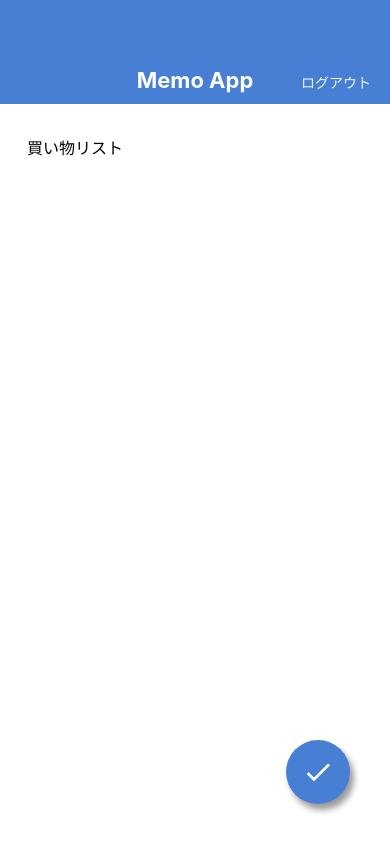
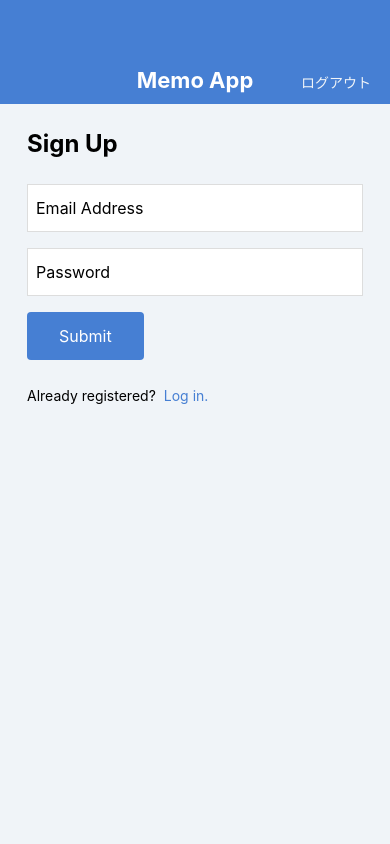
Before and after one commit to ryochin3/MemoApp, a React Native app: screen / in a window 390 px wide. Built offline with nearby package versions, Linux system fonts and the light colour scheme.

Commit message:
Create LogInScreen and SignUpScreen

```diff
--- a/App.jsx
+++ b/App.jsx
@@ -2,11 +2,13 @@
 
 // import MemoListScreen from './src/screens/MemoListScreen';
 // import MemoDetailScreen from './src/screens/MemoDetailScreen';
-import MemoEditScreen from './src/screens/MemoEditScreen';
+// import MemoEditScreen from './src/screens/MemoEditScreen';
 // import MemoCreateScreen from './src/screens/MemoCreateScreen';
+// import LogInScreen from './src/screens/LogInScreen';
+import SignUpScreen from './src/screens/SignUpScreen';
 
 export default function App() {
   return (
-    <MemoEditScreen />
+    <SignUpScreen />
   );
 }
--- /dev/null
+++ b/src/components/Button.jsx
@@ -0,0 +1,34 @@
+import React from 'react';
+import {
+  View, Text, StyleSheet,
+} from 'react-native';
+import { string } from 'prop-types';
+
+export default function Button(props) {
+  const { label } = props;
+  return (
+    <View style={styles.buttonContainer}>
+      <Text style={styles.buttonLabel}>{label}</Text>
+    </View>
+  );
+}
+
+Button.propTypes = {
+  label: string.isRequired,
+};
+
+const styles = StyleSheet.create({
+  buttonContainer: {
+    backgroundColor: '#467fd3',
+    borderRadius: 4,
+    alignSelf: 'flex-start',
+    marginBottom: 24,
+  },
+  buttonLabel: {
+    fontSize: 16,
+    lineHeight: 32,
+    paddingVertical: 8,
+    paddingHorizontal: 32,
+    color: '#ffffff',
+  },
+});
--- /dev/null
+++ b/src/screens/LogInScreen.jsx
@@ -0,0 +1,64 @@
+import React from 'react';
+import {
+  View, Text, TextInput, StyleSheet,
+} from 'react-native';
+
+import AppBar from '../components/AppBar';
+import Button from '../components/Button';
+
+export default function LogInScreen() {
+  return (
+    <View style={styles.container}>
+      <AppBar />
+      <View style={styles.inner}>
+        <Text style={styles.title}>Log In</Text>
+        <TextInput style={styles.input} value="Email Address" />
+        <TextInput style={styles.input} value="Password" />
+        <Button label="Submit" />
+        <View style={styles.footer}>
+          <Text style={styles.footerText}>Not registered?</Text>
+          <Text style={styles.footerLink}>Sign Up here!</Text>
+        </View>
+      </View>
+    </View>
+  );
+}
+
+const styles = StyleSheet.create({
+  container: {
+    flex: 1,
+    backgroundColor: '#f0f4f8',
+  },
+  inner: {
+    paddingVertical: 24,
+    paddingHorizontal: 27,
+  },
+  title: {
+    fontSize: 24,
+    lineHeight: 32,
+    fontWeight: 'bold',
+    marginBottom: 24,
+  },
+  input: {
+    fontSize: 16,
+    height: 48,
+    borderColor: '#dddddd',
+    borderWidth: 1,
+    backgroundColor: '#ffffff',
+    paddingHorizontal: 8,
+    marginBottom: 16,
+  },
+  footerText: {
+    fontSize: 14,
+    lineHeight: 24,
+    marginRight: 8,
+  },
+  footerLink: {
+    fontSize: 14,
+    lineHeight: 24,
+    color: '#467fd3',
+  },
+  footer: {
+    flexDirection: 'row',
+  },
+});
--- /dev/null
+++ b/src/screens/SignUpScreen.jsx
@@ -0,0 +1,64 @@
+import React from 'react';
+import {
+  View, Text, TextInput, StyleSheet,
+} from 'react-native';
+
+import AppBar from '../components/AppBar';
+import Button from '../components/Button';
+
+export default function SignUpScreen() {
+  return (
+    <View style={styles.container}>
+      <AppBar />
+      <View style={styles.inner}>
+        <Text style={styles.title}>Sign Up</Text>
+        <TextInput style={styles.input} value="Email Address" />
+        <TextInput style={styles.input} value="Password" />
+        <Button label="Submit" />
+        <View style={styles.footer}>
+          <Text style={styles.footerText}>Already registered?</Text>
+          <Text style={styles.footerLink}>Log in.</Text>
+        </View>
+      </View>
+    </View>
+  );
+}
+
+const styles = StyleSheet.create({
+  container: {
+    flex: 1,
+    backgroundColor: '#f0f4f8',
+  },
+  inner: {
+    paddingVertical: 24,
+    paddingHorizontal: 27,
+  },
+  title: {
+    fontSize: 24,
+    lineHeight: 32,
+    fontWeight: 'bold',
+    marginBottom: 24,
+  },
+  input: {
+    fontSize: 16,
+    height: 48,
+    borderColor: '#dddddd',
+    borderWidth: 1,
+    backgroundColor: '#ffffff',
+    paddingHorizontal: 8,
+    marginBottom: 16,
+  },
+  footerText: {
+    fontSize: 14,
+    lineHeight: 24,
+    marginRight: 8,
+  },
+  footerLink: {
+    fontSize: 14,
+    lineHeight: 24,
+    color: '#467fd3',
+  },
+  footer: {
+    flexDirection: 'row',
+  },
+});
```
